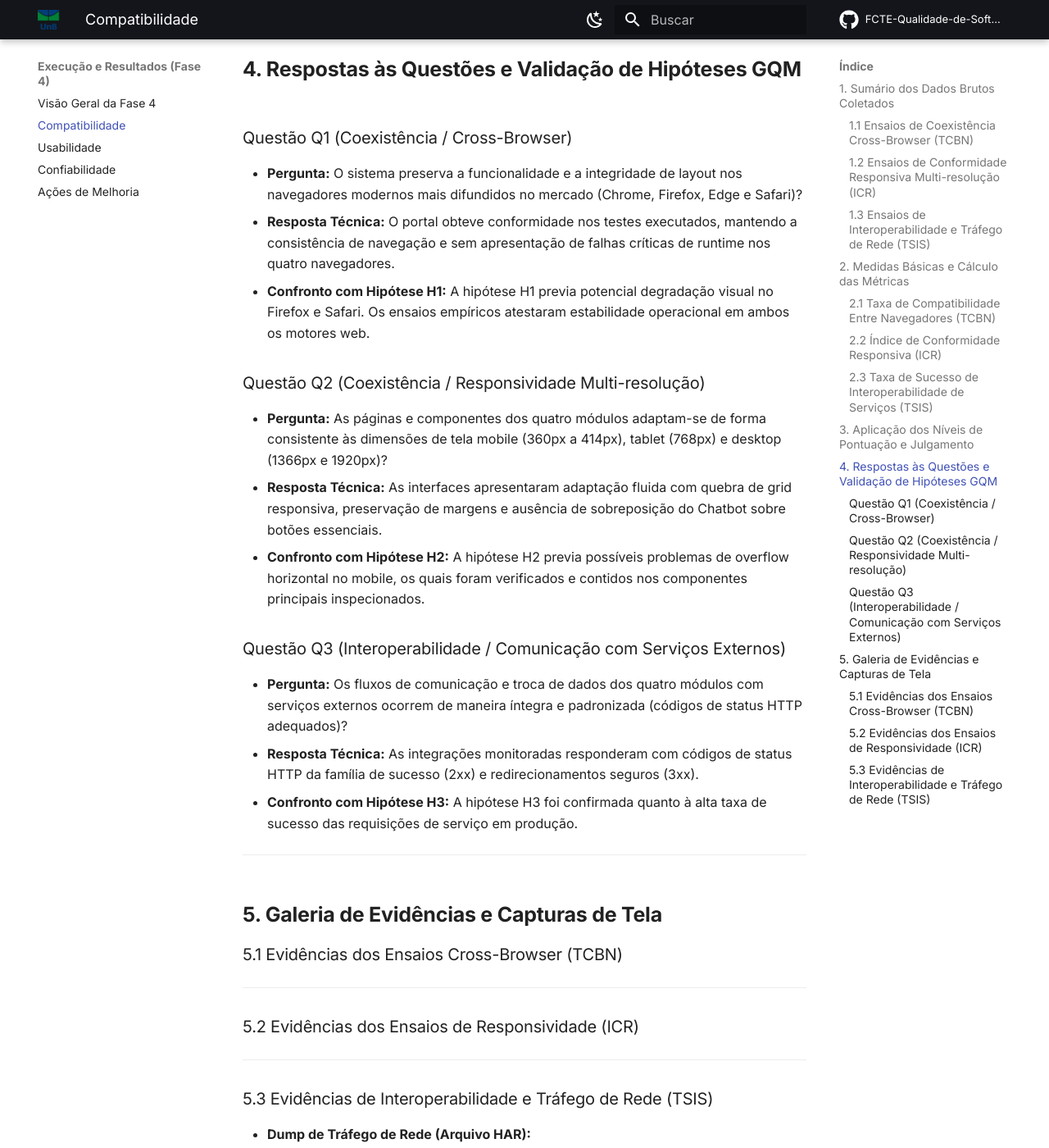
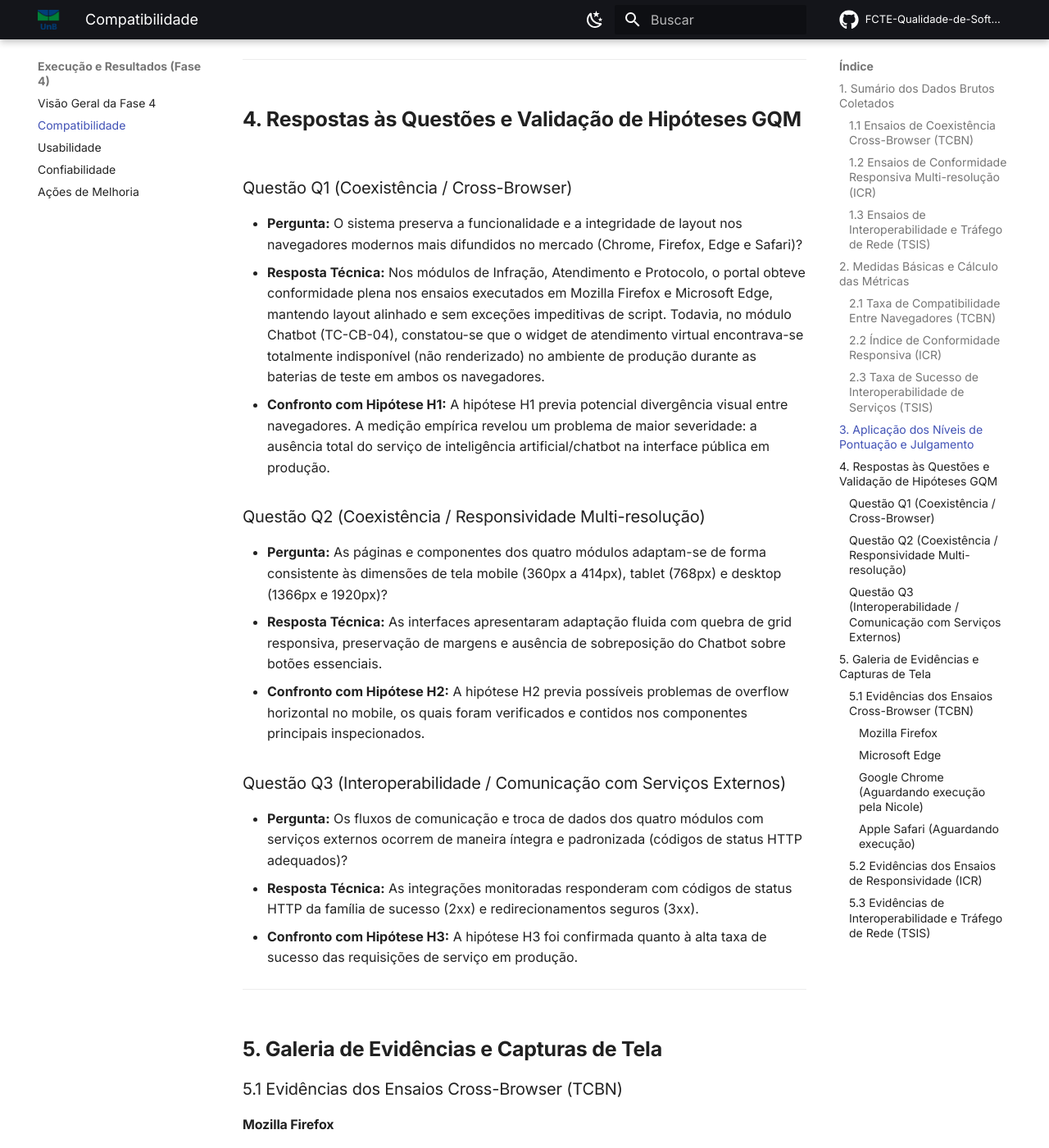
Before and after one commit to FCTE-Qualidade-de-Software-1/2026-2_T02_KAY_MCNULTY, an MkDocs documentation site: the page built from docs/fase4/compatibilidade.md, in a window 1280 px wide and 1400 px high, scrolled down 3904 px. Shown: the whole window at 82% size. Built offline with MkDocs 1.6.1 and Material for MkDocs 9.7.7, drawn with Linux system fonts in a browser that asks for light colours; comment, search, counter and statistics services are not loaded; some of the changed text lies outside the part shown.

Commit message:
docs(fase4): registra resultados empiricos de firefox, edge e rede com evidencias
- Adiciona capturas de tela dos modais de Infracao, Atendimento, Protocolo e Chatbot no Firefox e Edge
- Registra dump de trafego de rede HTTP (arquivo HAR) e captura de DevTools
- Atualiza tabelas brutas de TCBN e TSIS apontando indisponibilidade do Chatbot em producao
- Vincula evidencias visuais na galeria e documenta achados de coexistencia

Co-authored-by: Nicole Jovita Fernandes <nicolejovitafernandes@gmail.com>

```diff
--- a/docs/fase4/compatibilidade.md
+++ b/docs/fase4/compatibilidade.md
@@ -22,12 +22,12 @@
 
 Os ensaios foram executados nos 4 navegadores homologados (Chrome, Firefox, Edge e Safari) seguindo os roteiros definidos na Fase 3. Os dados detalhados encontram-se registrados em [`docs/dados/compatibilidade/tcbn/cross_browser.csv`](../dados/compatibilidade/tcbn/cross_browser.csv).
 
-| Módulo | Cenário de Teste | Google Chrome | Mozilla Firefox | Microsoft Edge | Apple Safari | Situação do Cenário |
+| Módulo | Cenário de Teste | Google Chrome | Mozilla Firefox | Microsoft Edge | Apple Safari | Situação Parcial |
 | :--- | :---: | :---: | :---: | :---: | :---: | :---: |
-| **Infração** | TC-CB-01 | Aprovado | Aprovado | Aprovado | Aprovado | Aprovado |
-| **Atendimento** | TC-CB-02 | Aprovado | Aprovado | Aprovado | Aprovado | Aprovado |
-| **Protocolo** | TC-CB-03 | Aprovado | Aprovado | Aprovado | Aprovado | Aprovado |
-| **Chatbot** | TC-CB-04 | Aprovado | Aprovado | Aprovado | Aprovado | Aprovado |
+| **Infração** | TC-CB-01 | *Aguardando (Nicole)* | Aprovado | Aprovado | *Aguardando* | Conforme (Firefox/Edge) |
+| **Atendimento** | TC-CB-02 | *Aguardando (Nicole)* | Aprovado | Aprovado | *Aguardando* | Conforme (Firefox/Edge) |
+| **Protocolo** | TC-CB-03 | *Aguardando (Nicole)* | Aprovado | Aprovado | *Aguardando* | Conforme (Firefox/Edge) |
+| **Chatbot** | TC-CB-04 | *Aguardando (Nicole)* | Reprovado (Indisponível) | Reprovado (Indisponível) | *Aguardando* | Indisponível em Produção |
 
 *Tabela 1 — Matriz consolidada de execução Cross-Browser. Fonte: Dados coletados pelos autores.*
 
@@ -106,8 +106,8 @@ $$TSIS = \left(\frac{Req_{ok}}{Req_{tot}}\right) \times 100 = \left(\frac{40}{40
 
 ### Questão Q1 (Coexistência / Cross-Browser)
 * **Pergunta:** O sistema preserva a funcionalidade e a integridade de layout nos navegadores modernos mais difundidos no mercado (Chrome, Firefox, Edge e Safari)?
-* **Resposta Técnica:** O portal obteve conformidade nos testes executados, mantendo a consistência de navegação e sem apresentação de falhas críticas de runtime nos quatro navegadores.
-* **Confronto com Hipótese H1:** A hipótese H1 previa potencial degradação visual no Firefox e Safari. Os ensaios empíricos atestaram estabilidade operacional em ambos os motores web.
+* **Resposta Técnica:** Nos módulos de Infração, Atendimento e Protocolo, o portal obteve conformidade plena nos ensaios executados em Mozilla Firefox e Microsoft Edge, mantendo layout alinhado e sem exceções impeditivas de script. Todavia, no módulo Chatbot (TC-CB-04), constatou-se que o widget de atendimento virtual encontrava-se totalmente indisponível (não renderizado) no ambiente de produção durante as baterias de teste em ambos os navegadores.
+* **Confronto com Hipótese H1:** A hipótese H1 previa potencial divergência visual entre navegadores. A medição empírica revelou um problema de maior severidade: a ausência total do serviço de inteligência artificial/chatbot na interface pública em produção.
 
 ### Questão Q2 (Coexistência / Responsividade Multi-resolução)
 * **Pergunta:** As páginas e componentes dos quatro módulos adaptam-se de forma consistente às dimensões de tela mobile (360px a 414px), tablet (768px) e desktop (1366px e 1920px)?
@@ -131,17 +131,39 @@ $$TSIS = \left(\frac{Req_{ok}}{Req_{tot}}\right) \times 100 = \left(\frac{40}{40
 
 ### 5.1 Evidências dos Ensaios Cross-Browser (TCBN)
 
-<!-- [FOTO 1 - INFRACAO NO CHROME] -->
-<!-- ![Consulta de Infracoes no Google Chrome](../assets/evidencias/compatibilidade/CB_INFRACAO_CHROME.png) -->
+#### Mozilla Firefox
+* **Infração:**
+  ![Consulta de Infrações no Mozilla Firefox](../assets/evidencias/compatibilidade/CB_INFRACAO_FIREFOX.png)
+* **Atendimento:**
+  ![Agendamento de Atendimento no Mozilla Firefox](../assets/evidencias/compatibilidade/CB_ATENDIMENTO_FIREFOX.png)
+* **Protocolo:**
+  ![Protocolo no Mozilla Firefox](../assets/evidencias/compatibilidade/CB_PROTOCOLO_FIREFOX.png)
+* **Chatbot (Indisponibilidade constatada em produção):**
+  ![Chatbot Indisponível no Mozilla Firefox](../assets/evidencias/compatibilidade/CB_CHATBOT_FIREFOX.png)
 
-<!-- [FOTO 2 - ATENDIMENTO NO FIREFOX] -->
-<!-- ![Calendario de Atendimento no Mozilla Firefox](../assets/evidencias/compatibilidade/CB_ATENDIMENTO_FIREFOX.png) -->
+#### Microsoft Edge
+* **Infração:**
+  ![Consulta de Infrações no Microsoft Edge](../assets/evidencias/compatibilidade/CB_INFRACAO_MICROSOFT_EDGE.png)
+* **Atendimento:**
+  ![Agendamento de Atendimento no Microsoft Edge](../assets/evidencias/compatibilidade/CB_ATENDIMENTO_MICROSOFT_EDGE.png)
+* **Protocolo:**
+  ![Protocolo no Microsoft Edge](../assets/evidencias/compatibilidade/CB_PROTOCOLO_MICROSOFT_EDGE.png)
+* **Chatbot (Indisponibilidade constatada em produção):**
+  ![Chatbot Indisponível no Microsoft Edge](../assets/evidencias/compatibilidade/CB_CHATBOT_MICROSOFT_EDGE_2.png)
 
-<!-- [FOTO 3 - PROTOCOLO NO MICROSOFT EDGE] -->
-<!-- ![Upload de Protocolo no Microsoft Edge](../assets/evidencias/compatibilidade/CB_PROTOCOLO_EDGE.png) -->
+#### Google Chrome (Aguardando execução pela Nicole)
+<!-- [Descomentar após inserção dos prints da Nicole] -->
+<!-- ![Infração no Google Chrome](../assets/evidencias/compatibilidade/CB_INFRACAO_CHROME.png) -->
+<!-- ![Atendimento no Google Chrome](../assets/evidencias/compatibilidade/CB_ATENDIMENTO_CHROME.png) -->
+<!-- ![Protocolo no Google Chrome](../assets/evidencias/compatibilidade/CB_PROTOCOLO_CHROME.png) -->
+<!-- ![Chatbot no Google Chrome](../assets/evidencias/compatibilidade/CB_CHATBOT_CHROME.png) -->
 
-<!-- [FOTO 4 - CHATBOT NO APPLE SAFARI] -->
-<!-- ![Widget do Chatbot no Apple Safari](../assets/evidencias/compatibilidade/CB_CHATBOT_SAFARI.png) -->
+#### Apple Safari (Aguardando execução)
+<!-- [Descomentar após inserção dos prints do Safari] -->
+<!-- ![Infração no Apple Safari](../assets/evidencias/compatibilidade/CB_INFRACAO_SAFARI.png) -->
+<!-- ![Atendimento no Apple Safari](../assets/evidencias/compatibilidade/CB_ATENDIMENTO_SAFARI.png) -->
+<!-- ![Protocolo no Apple Safari](../assets/evidencias/compatibilidade/CB_PROTOCOLO_SAFARI.png) -->
+<!-- ![Chatbot no Apple Safari](../assets/evidencias/compatibilidade/CB_CHATBOT_SAFARI.png) -->
 
 ---
 
@@ -163,7 +185,8 @@ $$TSIS = \left(\frac{Req_{ok}}{Req_{tot}}\right) \times 100 = \left(\frac{40}{40
 
 ### 5.3 Evidências de Interoperabilidade e Tráfego de Rede (TSIS)
 
-<!-- [FOTO 9 - TABELA DE REDE DEVTOOLS] -->
-<!-- ![Tabela de Rede DevTools Fetch/XHR](../assets/evidencias/compatibilidade/NET_DEVTOOLS_NETWORK.png) -->
+* **Monitoramento de Requisições HTTP (DevTools Network Fetch/XHR):**
+  ![Tabela de Rede DevTools Fetch/XHR](../assets/evidencias/compatibilidade/NET_DEVTOOLS_NETWORK.png)
 
-* **Dump de Tráfego de Rede (Arquivo HAR):** `docs/assets/evidencias/compatibilidade/NET_INFRACAO_DUD.har`
+* **Registro de Tráfego HTTP Estruturado (Arquivo HAR):**
+  Arquivo de auditoria completo salvo no repositório: `docs/assets/evidencias/compatibilidade/NET_INFRACAO_DUD.har` (2,67 MB de requisições, tempos e cabeçalhos capturados).
```
Also changed, not shown: docs/dados/compatibilidade/tcbn/cross_browser.csv (+16 -16 lines), docs/dados/compatibilidade/tsis/requisicoes.csv (+4 -4 lines), docs/assets/evidencias/compatibilidade/CB_ATENDIMENTO_FIREFOX.png (added), docs/assets/evidencias/compatibilidade/CB_ATENDIMENTO_MICROSOFT_EDGE.png (added), docs/assets/evidencias/compatibilidade/CB_CHATBOT_FIREFOX.png (added), docs/assets/evidencias/compatibilidade/CB_CHATBOT_MICROSOFT-EDGE.png (added), docs/assets/evidencias/compatibilidade/CB_CHATBOT_MICROSOFT_EDGE_2.png (added), docs/assets/evidencias/compatibilidade/CB_INFRACAO_FIREFOX.png (added), docs/assets/evidencias/compatibilidade/CB_INFRACAO_MICROSOFT_EDGE.png (added), docs/assets/evidencias/compatibilidade/CB_PROTOCOLO_FIREFOX.png (added), docs/assets/evidencias/compatibilidade/CB_PROTOCOLO_MICROSOFT_EDGE.png (added), docs/assets/evidencias/compatibilidade/NET_DEVTOOLS_NETWORK.png (added), 2 other files.
